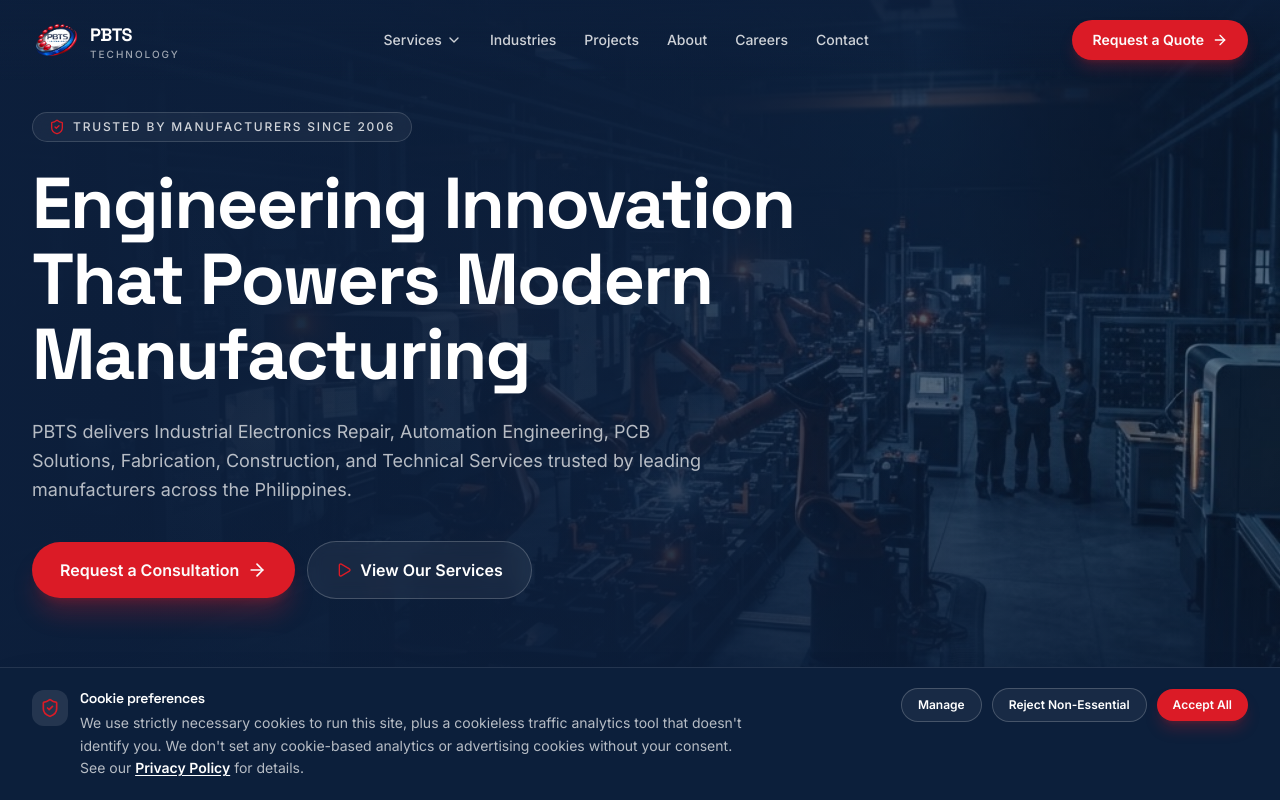
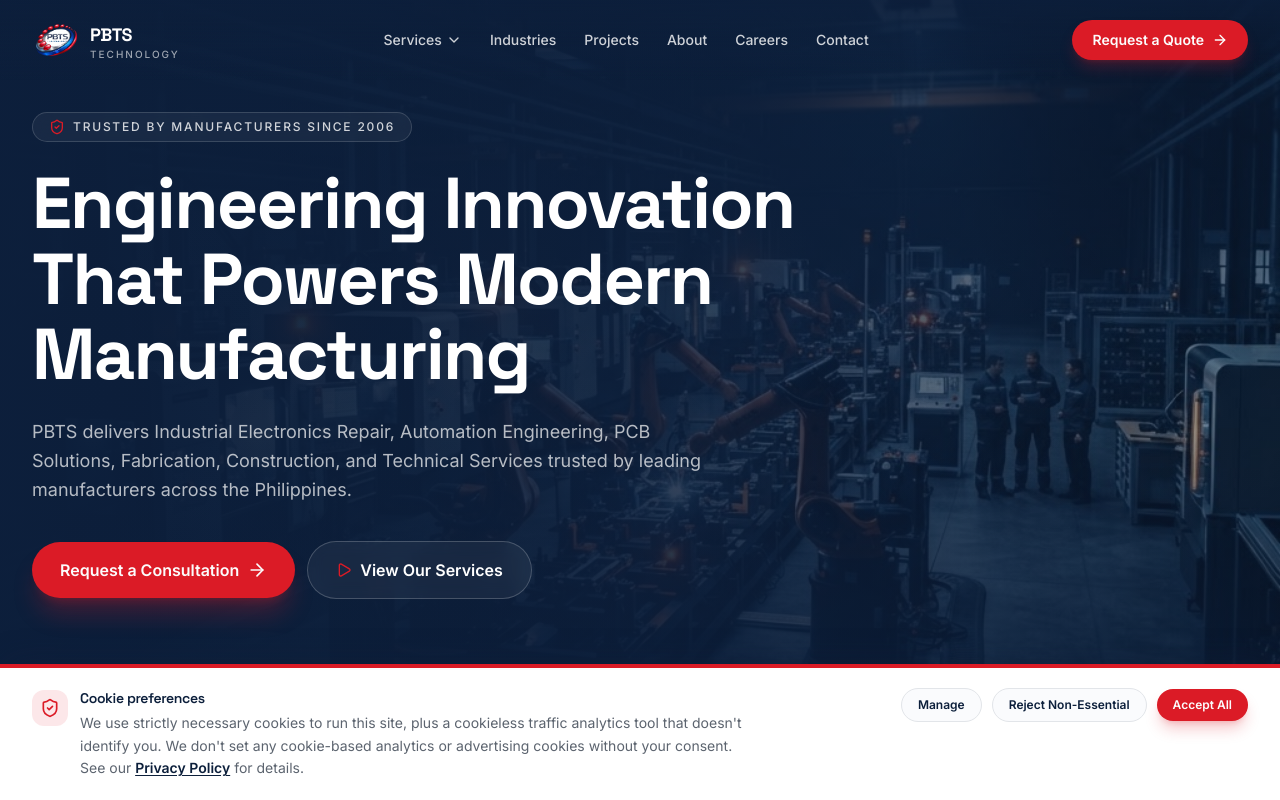
Before and after one commit to ayumihidalgo/pbts-corporate-website, a Next.js app: page / in a window 1280 px wide. Shown: the top 800 px of the page. Built offline with nearby package versions, Linux system fonts and the light colour scheme.

Commit message:
cookie ui update

```diff
--- a/components/site/cookie-consent.tsx
+++ b/components/site/cookie-consent.tsx
@@ -84,30 +84,35 @@ export function CookieConsent() {
 
   return (
     <>
+      {/* White surface + orange accent stripe deliberately, instead of the
+          navy the rest of the chrome uses — the hero and several other
+          sections are navy too, so a navy banner disappeared against them
+          on first load. White reads as a distinct "system" layer no matter
+          what section is behind it. */}
       <div
         role="dialog"
         aria-modal="false"
         aria-labelledby="cookie-consent-title"
-        className="fixed inset-x-0 bottom-0 z-[90] border-t border-white/10 bg-navy px-5 py-5 text-white shadow-2xl lg:px-8"
+        className="fixed inset-x-0 bottom-0 z-[90] border-t-4 border-orange bg-white px-5 py-5 text-foreground shadow-[0_-8px_30px_-8px_rgba(19,32,59,0.35)] lg:px-8"
       >
         <div className="mx-auto max-w-7xl">
           <div className="flex flex-col gap-4 sm:flex-row sm:items-start sm:justify-between">
             <div className="flex items-start gap-3">
-              <span className="mt-0.5 inline-flex size-9 shrink-0 items-center justify-center rounded-lg bg-white/10 text-orange">
+              <span className="mt-0.5 inline-flex size-9 shrink-0 items-center justify-center rounded-lg bg-orange/10 text-orange">
                 <ShieldCheck className="size-5" />
               </span>
               <div>
-                <h2 id="cookie-consent-title" className="font-display text-sm font-semibold text-white">
+                <h2 id="cookie-consent-title" className="font-display text-sm font-semibold text-navy">
                   Cookie preferences
                 </h2>
-                <p className="mt-1 max-w-2xl text-sm leading-relaxed text-white/70">
+                <p className="mt-1 max-w-2xl text-sm leading-relaxed text-muted-foreground">
                   We use strictly necessary cookies to run this site, plus a cookieless traffic
                   analytics tool that doesn&apos;t identify you. We don&apos;t set any cookie-based
                   analytics or advertising cookies without your consent. See our{' '}
                   <button
                     type="button"
                     onClick={() => setPrivacyOpen(true)}
-                    className="font-semibold text-white underline underline-offset-2 transition-colors hover:text-orange"
+                    className="font-semibold text-navy underline underline-offset-2 transition-colors hover:text-orange"
                   >
                     Privacy Policy
                   </button>{' '}
@@ -121,14 +126,14 @@ export function CookieConsent() {
                 type="button"
                 onClick={() => setExpanded((v) => !v)}
                 aria-expanded={expanded}
-                className="rounded-full border border-white/20 bg-white/5 px-4 py-2 text-xs font-semibold text-white transition-colors hover:bg-white/10"
+                className="rounded-full border border-border bg-secondary/40 px-4 py-2 text-xs font-semibold text-navy transition-colors hover:bg-secondary"
               >
                 Manage
               </button>
               <button
                 type="button"
                 onClick={rejectNonEssential}
-                className="rounded-full border border-white/20 bg-white/5 px-4 py-2 text-xs font-semibold text-white transition-colors hover:bg-white/10"
+                className="rounded-full border border-border bg-secondary/40 px-4 py-2 text-xs font-semibold text-navy transition-colors hover:bg-secondary"
               >
                 Reject Non-Essential
               </button>
@@ -143,25 +148,25 @@ export function CookieConsent() {
           </div>
 
           {expanded && (
-            <div className="mt-5 space-y-3 rounded-2xl border border-white/10 bg-white/5 p-4">
+            <div className="mt-5 space-y-3 rounded-2xl border border-border bg-secondary/40 p-4">
               <div className="flex items-start justify-between gap-4">
                 <div>
-                  <p className="text-sm font-semibold text-white">Strictly necessary</p>
-                  <p className="mt-0.5 text-xs text-white/60">
+                  <p className="text-sm font-semibold text-foreground">Strictly necessary</p>
+                  <p className="mt-0.5 text-xs text-muted-foreground">
                     Required for the contact form and core site functionality. Always on.
                   </p>
                 </div>
-                <span className="mt-0.5 shrink-0 rounded-full bg-white/10 px-3 py-1 text-[11px] font-semibold text-white/70">
+                <span className="mt-0.5 shrink-0 rounded-full bg-navy/5 px-3 py-1 text-[11px] font-semibold text-navy/70">
                   Always active
                 </span>
               </div>
 
-              <div className="flex items-start justify-between gap-4 border-t border-white/10 pt-3">
+              <div className="flex items-start justify-between gap-4 border-t border-border pt-3">
                 <div>
-                  <label htmlFor="cookie-analytics" className="text-sm font-semibold text-white">
+                  <label htmlFor="cookie-analytics" className="text-sm font-semibold text-foreground">
                     Analytics
                   </label>
-                  <p className="mt-0.5 text-xs text-white/60">
+                  <p className="mt-0.5 text-xs text-muted-foreground">
                     Controls optional cookie-based analytics or advertising tools, which are not
                     currently enabled. Our existing cookieless traffic analytics (see our Privacy
                     Policy) isn&apos;t affected by this toggle, since it doesn&apos;t use cookies.
@@ -172,7 +177,7 @@ export function CookieConsent() {
                   type="checkbox"
                   checked={analytics}
                   onChange={(e) => setAnalytics(e.target.checked)}
-                  className="mt-0.5 size-5 shrink-0 rounded border-white/30 bg-transparent text-orange accent-orange outline-none focus:ring-4 focus:ring-orange/30"
+                  className="mt-0.5 size-5 shrink-0 rounded border-border bg-white text-orange accent-orange outline-none focus:ring-4 focus:ring-steel/20"
                 />
               </div>
 
```
